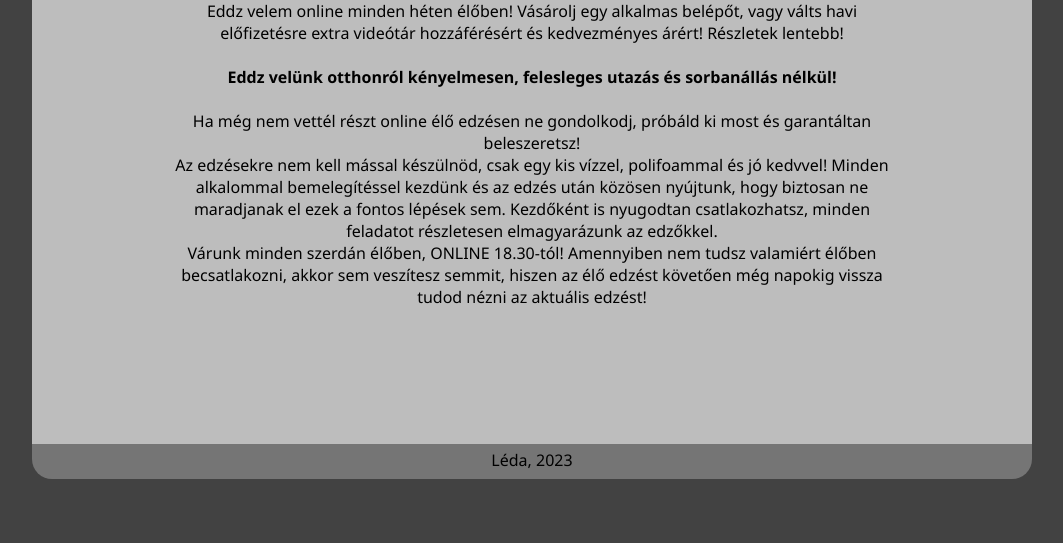
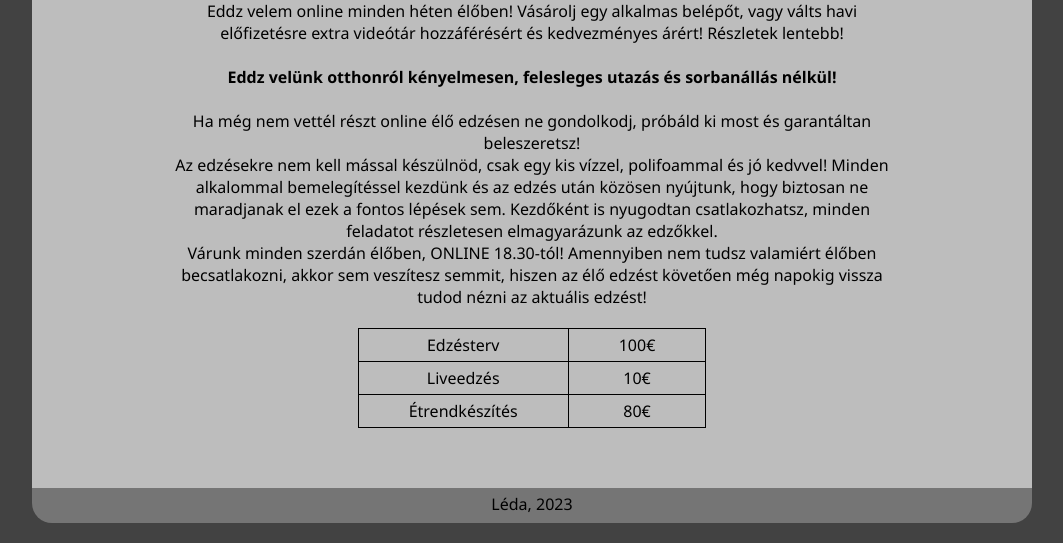
Before and after one commit to Houkouha/LedaLecke, a plain HTML site: page lap3.html in a window 1280 px wide. Shown: the part 434-977 px from the top of the page, without its empty margins (108-1171 px from the left). Before the commit the page ends 933 px from the top, so only its background shows below. Drawn offline with Linux system fonts and the light colour scheme.

Commit message:
price table

```diff
--- a/lap3.html
+++ b/lap3.html
@@ -39,6 +39,33 @@
                 Kezdőként is nyugodtan csatlakozhatsz, minden feladatot részletesen elmagyarázunk az edzőkkel.<br/>
                 Várunk minden szerdán élőben, ONLINE 18.30-tól! Amennyiben nem tudsz valamiért élőben becsatlakozni, akkor sem veszítesz semmit, hiszen az élő edzést követően még napokig vissza tudod nézni az aktuális edzést!
 
+                <table>
+                    <tr>
+                        <td>
+                            Edzésterv
+                        </td>
+                        <td>
+                            100€
+                        </td>
+                    </tr>
+                    <tr>
+                        <td>
+                            Liveedzés
+                        </td>
+                        <td>
+                            10€
+                        </td>
+                    </tr>
+                    <tr>
+                        <td>
+                            Étrendkészítés
+                        </td>
+                        <td>
+                            80€
+                        </td>
+                    </tr>
+                </table>
+
             </div>
 
 
--- a/styles.css
+++ b/styles.css
@@ -97,6 +97,16 @@ h4 {
 	margin-bottom: 5px;
 }
 
+table {
+	margin: 20px auto;
+	border-collapse: collapse;
+}
+
+table td {
+	border: 1px solid black;
+	padding: 5px 50px;
+}
+
 .leftAligned {
 	text-align: left;
 }
```
